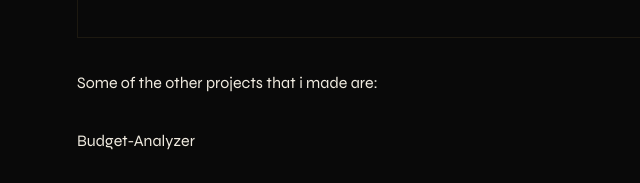
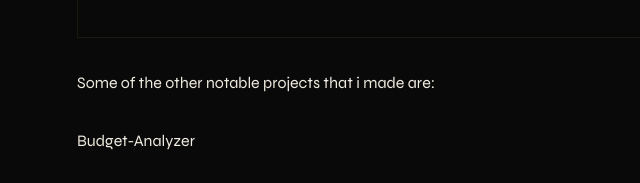
Before and after one commit to soham-code-stack/portfolio, a plain HTML site: page index.html in a window 1280 px wide. Shown: the part 4077-4260 px from the top of the page, 11-651 px from the left. Drawn offline with nearby package versions, Linux system fonts and the light colour scheme; a web font is replaced by a local one.

Commit message:
Update index.html

```diff
--- a/index.html
+++ b/index.html
@@ -364,7 +364,7 @@ footer{text-align:center;padding:2rem;font-family:var(--mono);font-size:10px;let
           <a href="https://soham-code-stack.github.io/Judiciary-Information-System/" target="_blank" class="project-link" style="color:var(--gold);border:1px solid var(--gold-border);padding:.3rem .75rem;font-size:10px">Live Demo <span class="project-link-arrow">↗</span></a>
         </div>
       </div>
-      <p>Some of the other projects that i made are:</p>
+      <p>Some of the other notable projects that i made are:</p>
       <p>  Budget-Analyzer </p>
       <p>  Face Detector </p>
       <p>  Mood Detector</p>
```
